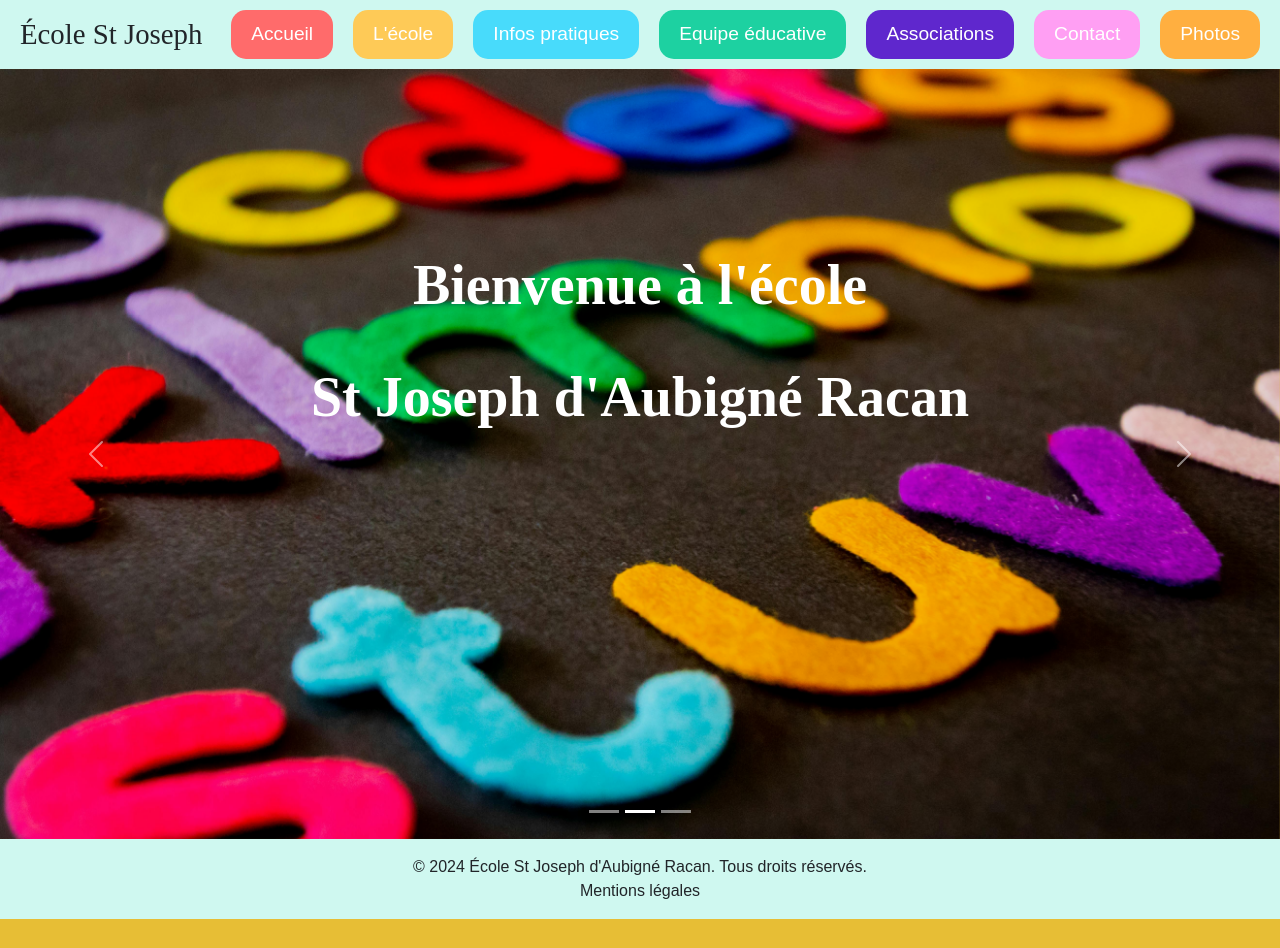
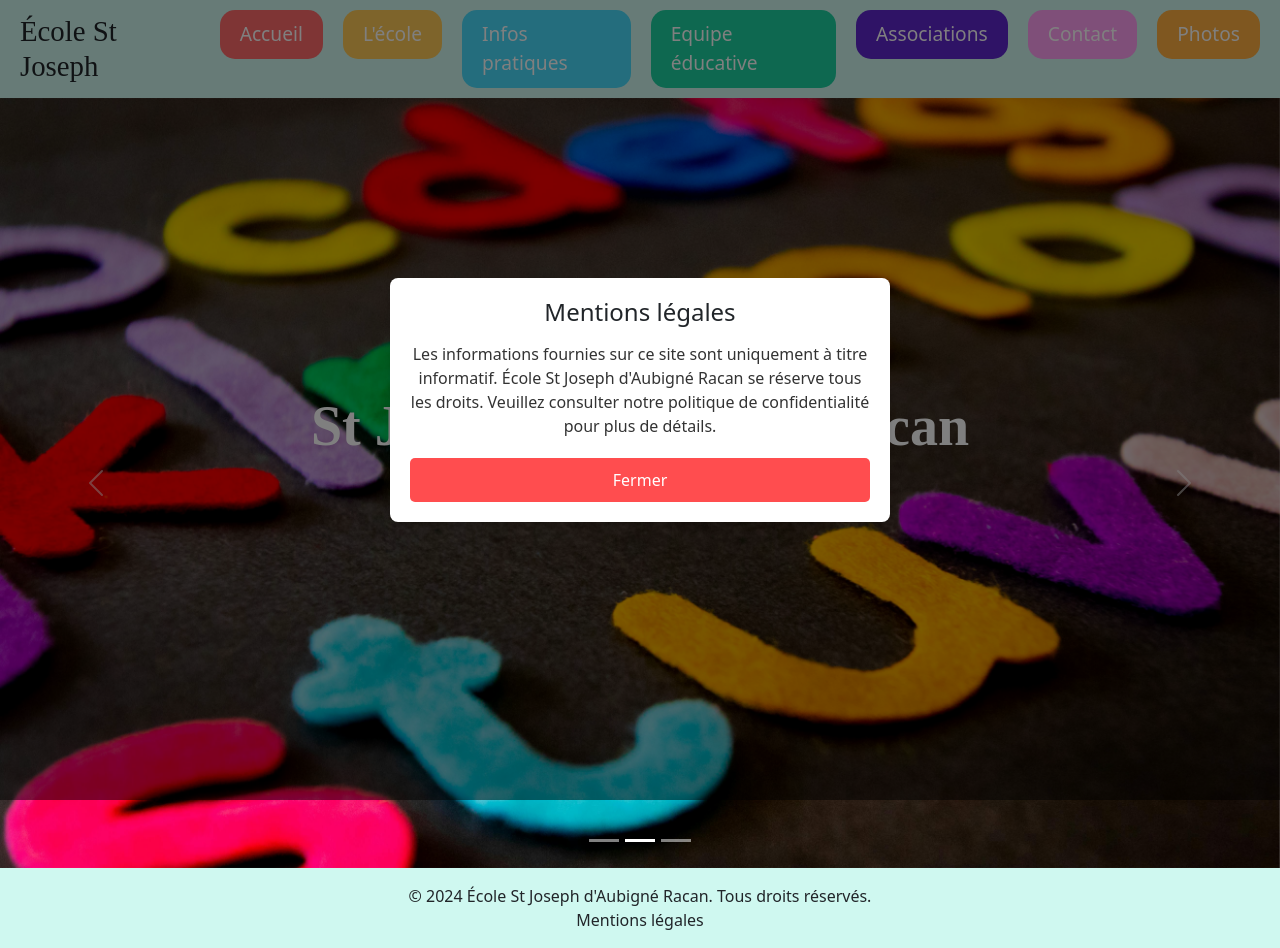
Before and after one commit to stephanieEt/ecole, a React (Vite) app: page / in a window 1280 px wide. Both pictures are taken after a click on the link "Mentions légales". Before the commit the page ends 919 px from the top, so only its background shows below. Built offline with nearby package versions, Linux system fonts and the light colour scheme.

Commit message:
page photo and footer

```diff
--- a/src/components/Footer.jsx
+++ b/src/components/Footer.jsx
@@ -1,15 +1,40 @@
-import React from "react";
+import { useState } from "react";
 
 function Footer() {
+  const [showModal, setShowModal] = useState(false);
+
+  const toggleModal = () => {
+    setShowModal((prev) => !prev);
+  };
+
   return (
+    <>
       <footer className="text-center text-lg-start container-footer">
         <div className="text-center p-3">
           © 2024 École St Joseph d'Aubigné Racan. Tous droits réservés.
-        <a className="nav-link" href="#">
+          <a className="nav-link" href="#" onClick={toggleModal}>
             Mentions légales
           </a>
         </div>
       </footer>
+
+      {showModal && (
+        <div className="modal-overlay" onClick={toggleModal}>
+          <div className="modal-content" onClick={(e) => e.stopPropagation()}>
+            <h2>Mentions légales</h2>
+            <p>
+              Les informations fournies sur ce site sont uniquement à titre
+              informatif. École St Joseph d'Aubigné Racan se réserve tous les
+              droits. Veuillez consulter notre politique de confidentialité pour
+              plus de détails.
+            </p>
+            <button className="close-button" onClick={toggleModal}>
+              Fermer
+            </button>
+          </div>
+        </div>
+      )}
+    </>
   );
 }
 
--- a/src/components/pages/Photos.jsx
+++ b/src/components/pages/Photos.jsx
@@ -11,7 +11,7 @@ const Photos = () => {
   useEffect(() => {
     const apiUrl = `${
       import.meta.env.VITE_BASE_URL
-    }/api/photos?fields[0]=titre&populate[photos][fields][0]=name&populate[photos][fields][1]=url`;
+    }/api/photos?fields[0]=titre&fields[1]=description&populate[photos][fields][0]=name&populate[photos][fields][1]=url`;
 
     const fetchData = async () => {
       try {
@@ -78,6 +78,9 @@ const Photos = () => {
 
             {openAlbums[album.id] && (
               <div className="album-content">
+                {album.description && (
+                  <p className="album-description">{album.description}</p>
+                )}
                 {album.photos.map((photo) => (
                   <div
                     key={photo.id}
--- a/src/sass/contact.scss
+++ b/src/sass/contact.scss
@@ -53,7 +53,14 @@
             margin: 0.5rem 0;
             font-size: 2rem;
             color: #0b0000;
-            /* Assurez-vous que le texte est visible sur l'image */
+
+            @media (max-width: 768px) {
+                font-size: 1.5rem;
+            }
+
+            @media (max-width: 480px) {
+                font-size: 1rem;
+            }
 
             a {
                 color: #785169;
@@ -75,19 +82,11 @@
         h1 {
             font-size: 2rem;
         }
-
-        li {
-            font-size: 1.5rem;
-        }
     }
 
     @media (max-width: 480px) {
         h1 {
             font-size: 1.5rem;
         }
-
-        li {
-            font-size: 1rem;
-        }
     }
 }
--- a/src/sass/footer.scss
+++ b/src/sass/footer.scss
@@ -1,8 +1,59 @@
-.container-footer {
+// Variables pour les couleurs
+$modal-bg-color: white;
+$modal-overlay-color: rgba(0, 0, 0, 0.5);
+$modal-close-btn-bg: #ff4d4f;
+$modal-close-btn-hover: #ff7875;
+
+footer {
     background-color: #cff8f0;
+}
 
+.modal-overlay {
+    position: fixed;
+    top: 0;
+    left: 0;
+    width: 100%;
+    height: 100%;
+    background: $modal-overlay-color;
+    display: flex;
+    justify-content: center;
+    align-items: center;
+    z-index: 1000;
 
-    .nav-link:hover {
-        color: rgb(53, 99, 238)
+    .modal-content {
+        background: $modal-bg-color;
+        padding: 20px;
+        border-radius: 8px;
+        max-width: 500px;
+        width: 90%;
+        box-shadow: 0 4px 6px rgba(0, 0, 0, 0.1);
+        text-align: center;
+        position: relative;
+
+        h2 {
+            font-size: 1.5rem;
+            margin-bottom: 15px;
+        }
+
+        p {
+            font-size: 1rem;
+            color: #333;
+            line-height: 1.5;
+            margin-bottom: 20px;
+        }
+
+        .close-button {
+            background: $modal-close-btn-bg;
+            color: white;
+            border: none;
+            border-radius: 5px;
+            padding: 10px 20px;
+            cursor: pointer;
+            font-size: 1rem;
+
+            &:hover {
+                background: $modal-close-btn-hover;
+            }
+        }
     }
 }
--- a/src/sass/photos.scss
+++ b/src/sass/photos.scss
@@ -1,20 +1,10 @@
-// Style global pour la page entière
-body,
-html {
-    margin: 0;
-    padding: 0;
-    width: 100%;
-    height: 100%;
-    background-color: #e7be35; // Fond gris clair prenant toute la hauteur
-    font-family: Arial, sans-serif;
-}
-
 .photos-page {
     min-height: 100vh; // Assure que le conteneur prend toute la hauteur visible
     display: flex;
     flex-direction: column;
     align-items: center;
     padding: 20px;
+    background-color: #ffaf40;
 
     .page-title {
         text-align: center;
@@ -79,7 +69,7 @@ html {
 
                     .photo-img {
                         width: 100%;
-                        height: 100px;
+                        height: 120px;
                         object-fit: cover;
                         border-radius: 5px;
                         transition: transform 0.3s, box-shadow 0.3s;
```
Lines whose indentation alone changed are shown as unchanged.
